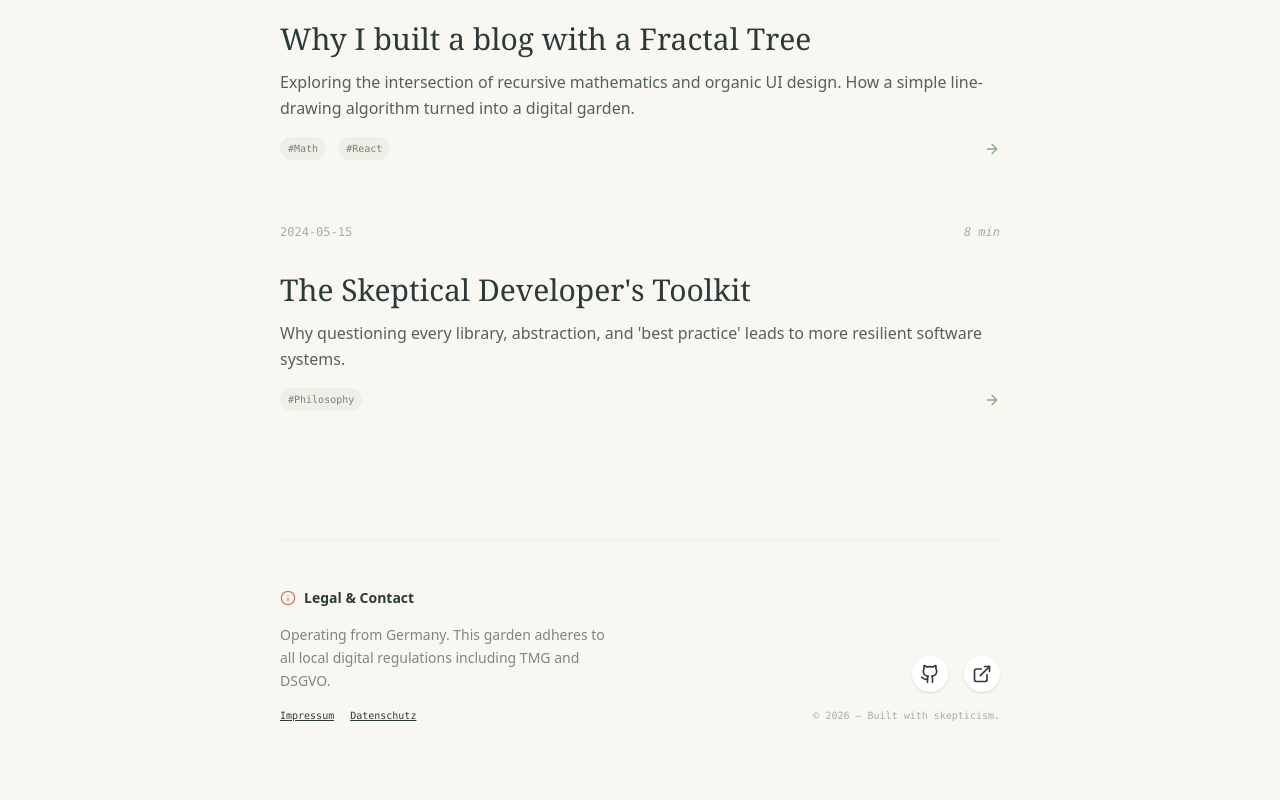
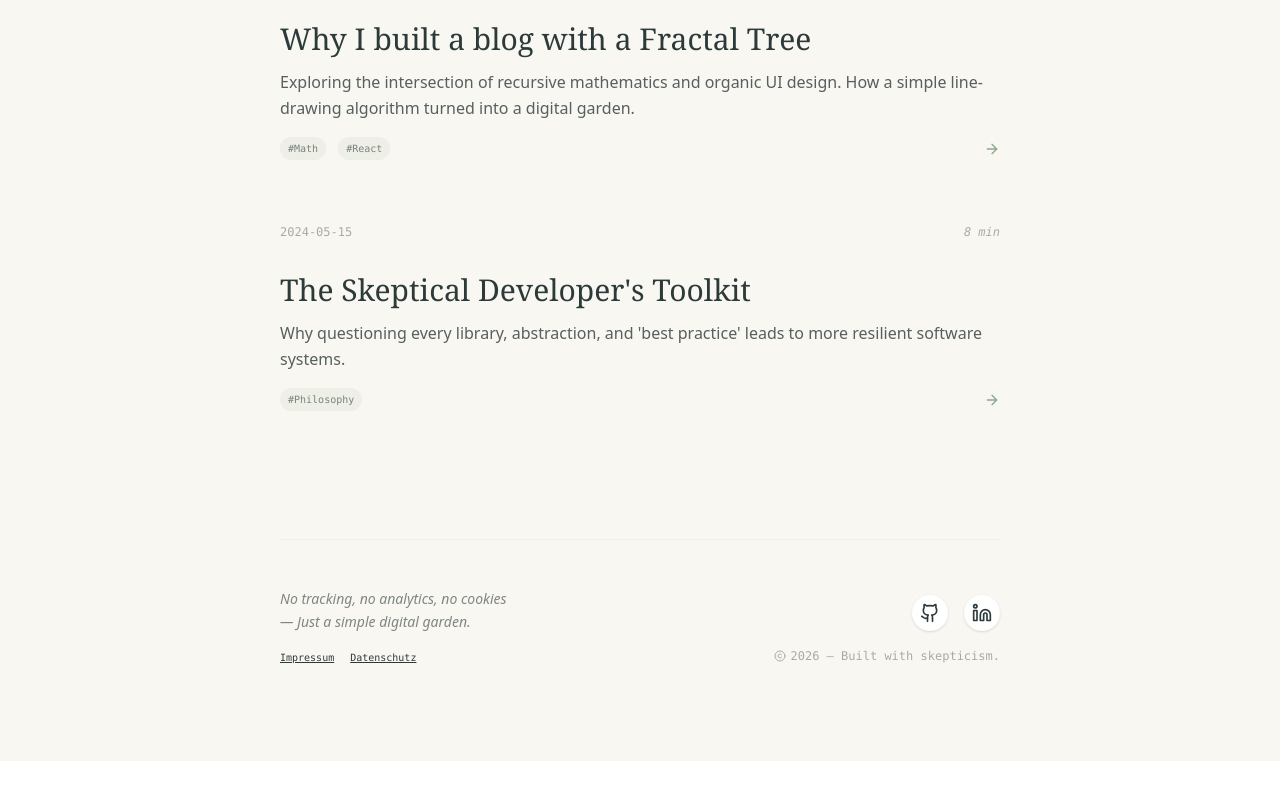
Before and after one commit to Paraaa/Website, a React (Vite) app: page / in a window 1280 px wide. Shown: the part 532-1332 px from the top of the page. After the commit the page ends 1293 px from the top, so only its background shows below. Built offline with nearby package versions, Linux system fonts and the light colour scheme.

Commit message:
Updating Components

```diff
--- a/src/components/Footer.jsx
+++ b/src/components/Footer.jsx
@@ -1,17 +1,15 @@
-import { Info, Github, ExternalLink } from "lucide-react";
+import { Github, Linkedin, ExternalLink, Copyright } from "lucide-react";
 import { Link } from "react-router-dom";
 
 export default function Footer() {
   return (
     <footer className="mt-32 pt-12 border-t border-[#8BA888]/10 grid grid-cols-1 md:grid-cols-2 gap-12">
       <div>
-        <h3 className="text-sm font-semibold flex items-center gap-2 mb-4">
-          <Info size={16} className="text-[#D2796E]" />
-          Legal & Contact
-        </h3>
-        <p className="text-sm text-[#2D3A3A]/60 leading-relaxed">
-          Operating from Germany. This garden adheres to all local digital
-          regulations including TMG and DSGVO.
+        <p className="text-sm text-[#2D3A3A]/60 leading-relaxed italic">
+          No tracking, no analytics, no cookies
+        </p>
+        <p className="text-sm text-[#2D3A3A]/60 leading-relaxed italic ">
+          — Just a simple digital garden.
         </p>
         <div className="mt-4 flex gap-4 text-[10px] font-mono">
           <Link
@@ -31,20 +29,26 @@ export default function Footer() {
       <div className="flex flex-col items-end justify-end gap-4">
         <div className="flex gap-4">
           <a
-            href="#"
+            href="https://github.com/Paraaa"
+            target="_blank"
+            rel="noopener noreferrer"
             className="p-2 bg-white rounded-full shadow-sm hover:shadow-md transition-shadow text-inherit"
           >
             <Github size={20} />
           </a>
           <a
-            href="#"
+            href="https://www.linkedin.com/in/andrej-schwanke-b3a51724b/"
+            target="_blank"
+            rel="noopener noreferrer"
             className="p-2 bg-white rounded-full shadow-sm hover:shadow-md transition-shadow text-inherit"
           >
-            <ExternalLink size={20} />
+            <Linkedin size={20} />
           </a>
         </div>
-        <span className="text-[10px] font-mono opacity-40">
-          © {new Date().getFullYear()} — Built with skepticism.
+
+        <span className="text-[12px] font-mono opacity-40">
+          <Copyright size={12} className="inline-block mr-1" />
+          {new Date().getFullYear()} — Built with skepticism.
         </span>
       </div>
     </footer>
--- a/src/components/Hero.jsx
+++ b/src/components/Hero.jsx
@@ -9,8 +9,7 @@ export default function Hero({ scrollProgress }) {
           <span className="italic text-[#8BA888]">code and growth.</span>
         </h1>
         <p className="text-lg text-[#2D3A3A]/70 max-w-md leading-relaxed">
-          A collection of technical essays, skeptical deep-dives, and fractal
-          experiments.
+          A collection of technical essays, skeptical deep-dives, and ideas.
         </p>
       </div>
       <FractalTree progress={scrollProgress} />
```
